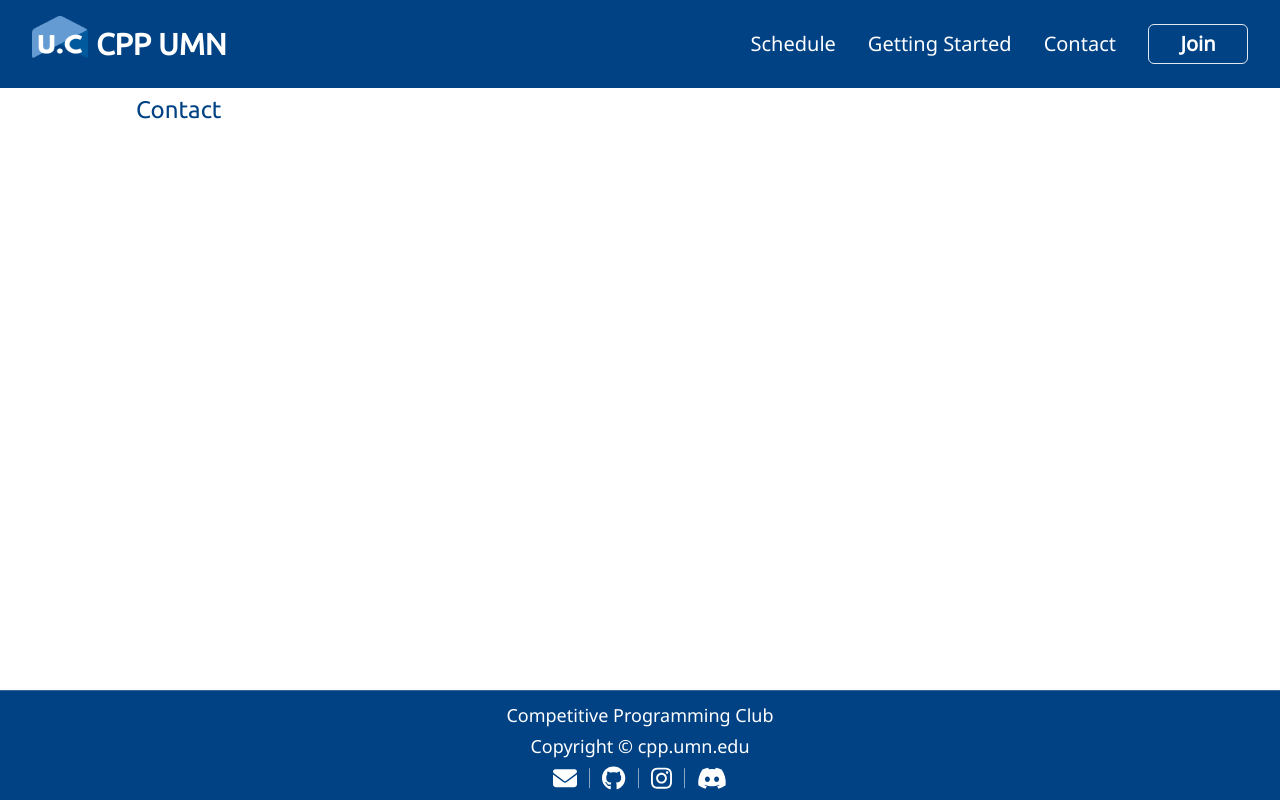
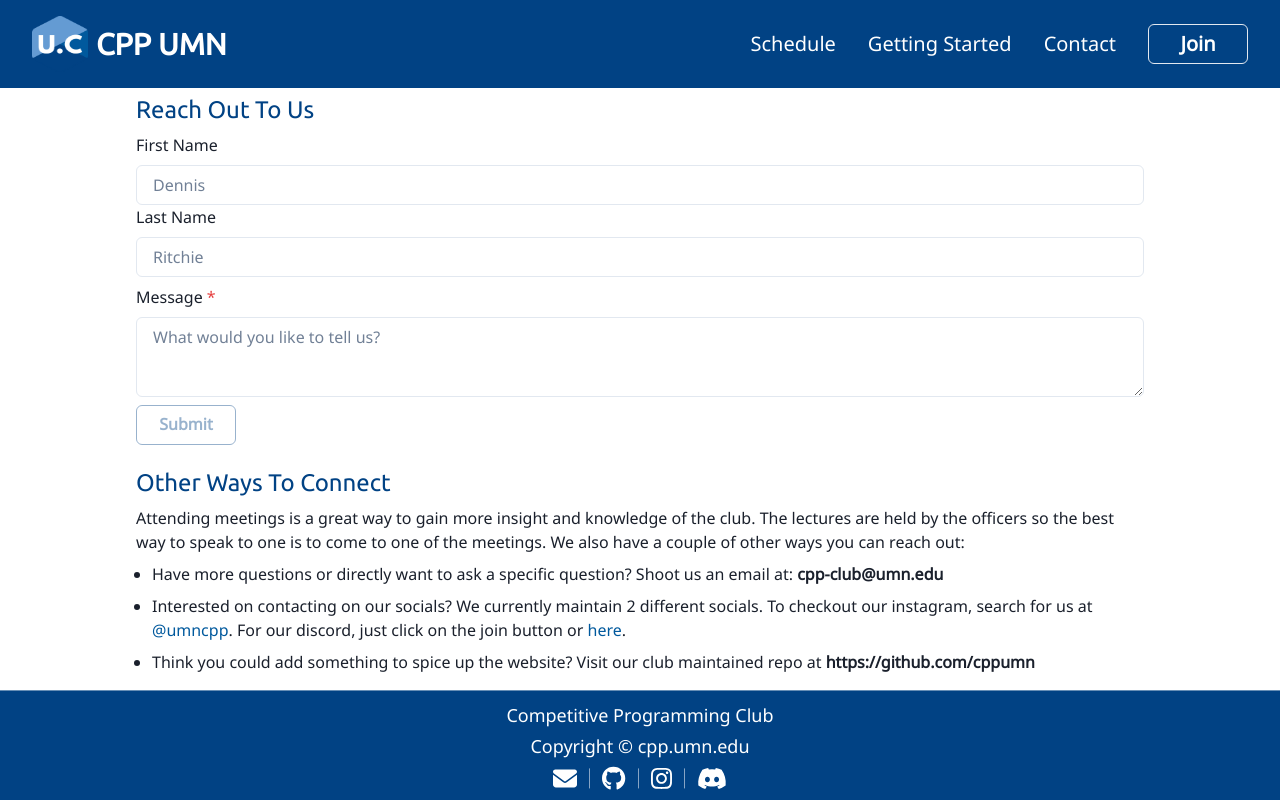
Before and after one commit to cppumn/website, a React (Create React App) app in the folder cpp-website/: page /contact in a window 1280 px wide. Built offline with nearby package versions, Linux system fonts and the light colour scheme.

Commit message:
basic contact page setup

```diff
--- /dev/null
+++ b/cpp-website/src/components/Contact/Contact.tsx
@@ -0,0 +1,126 @@
+import { useState } from "react";
+import {
+  Flex,
+  Stack,
+  FormControl,
+  FormLabel,
+  UnorderedList,
+  ListItem,
+  Button,
+  Link as ChakraLink,
+  Input,
+  Textarea,
+  Heading,
+  Text } from "@chakra-ui/react";
+import { CPPTheme, instagram, discordInvite, email } from "globals/CPPInfo";
+
+// WARNING: Proper format checking should be done also there could be issues of spam
+const Contact = () => {
+
+  const [firstName, setFirstName]: [string, Function] = useState<string>('');
+  const [lastName, setLastName]: [string, Function] = useState<string>('');
+  const [message, setMessage]: [string, Function] = useState<string>('');
+  const isValidMsg: boolean = message !== '';
+
+  const sendMail = (): void => {
+    const name: string = firstName + " " + lastName;
+    const mail: string = `mailto:${email}`;
+    const subject: string = "Page Questions - From " + name;
+
+    window.open(mail + '?subject=' + subject + '&body=' + message);
+  }
+
+  return (
+    <Flex
+      flexDirection="column"
+      maxW={1024}
+      m="auto"
+      gap={6}
+      p={2}
+    >
+      <Stack>
+        <Heading
+          color={CPPTheme.darkblue}
+          fontSize="1.5rem"
+          fontWeight={450}
+        >
+          Reach Out To Us
+        </Heading>
+        <FormControl>
+          <FormLabel>First Name</FormLabel>
+          <Input
+            placeholder="Dennis"
+            onChange={(event) => setFirstName(event.target.value)}
+          />
+          <FormLabel>Last Name</FormLabel>
+          <Input
+            placeholder="Ritchie"
+            onChange={(event) => setLastName(event.target.value)}
+          />
+        </FormControl>
+        <FormControl isRequired>
+          <FormLabel>Message</FormLabel>
+          <Textarea
+            placeholder="What would you like to tell us?"
+            onChange={(event) => setMessage(event.target.value)}
+          />
+        </FormControl>
+        <Button
+          colorScheme={CPPTheme.darkblue}
+          variant="outline"
+          color={CPPTheme.darkblue}
+          width="100px"
+          isDisabled={!isValidMsg}
+          onClick={() => sendMail()}
+          _hover={{
+            bg: CPPTheme.darkblue,
+            color: "white"
+          }}
+        >
+          Submit
+        </Button>
+      </Stack>
+      <Stack>
+        <Stack>
+          <Heading
+            color={CPPTheme.darkblue}
+            fontSize="1.5rem"
+            fontWeight={450}
+          >
+            Other Ways To Connect
+          </Heading>
+          <Text>
+            Attending meetings is a great way to gain more insight
+            and knowledge of the club. The lectures are held by the
+            officers so the best way to speak to one is to come to
+            one of the meetings. We also have a couple of other ways
+            you can reach out:
+          </Text>
+          <Flex>
+            <UnorderedList spacing="0.5rem">
+              <ListItem>
+                Have more questions or directly want to ask a specific
+                question? Shoot us an email
+                at: <Text as="span" fontWeight="bold">cpp-club@umn.edu</Text>
+              </ListItem>
+              <ListItem>
+                Interested on contacting on our socials? We currently maintain
+                2 different socials. To checkout our instagram, search for
+                us at <ChakraLink color={CPPTheme.blue} href={instagram}>@umncpp</ChakraLink>. For
+                our discord, just click on the join button
+                or <ChakraLink color={CPPTheme.blue} href={discordInvite}>here</ChakraLink>.
+              </ListItem>
+              <ListItem>
+                Think you could add something to spice up the website? Visit our
+                club maintained repo
+                at <Text as="span" fontWeight="bold">https://github.com/cppumn</Text>
+              </ListItem>
+            </UnorderedList>
+          </Flex>
+        </Stack>
+      </Stack>
+    </Flex>
+  );
+}
+
+export default Contact;
--- a/cpp-website/src/components/Footer/FooterLinks.tsx
+++ b/cpp-website/src/components/Footer/FooterLinks.tsx
@@ -5,7 +5,6 @@ import { faDiscord, faGithub, faInstagram } from '@fortawesome/free-brands-svg-i
 import { faEnvelope } from "@fortawesome/free-solid-svg-icons";
 
 import {email, githubOrg, instagram, discordInvite} from "globals/CPPInfo";
-import { fontSizes } from "globals/fontSizes";
 
 const FooterLinks = () => {
   return (
--- a/cpp-website/src/pages/ContactPage.tsx
+++ b/cpp-website/src/pages/ContactPage.tsx
@@ -1,12 +1,8 @@
-import { Flex, Heading } from "@chakra-ui/react";
-
-import { CPPTheme } from "globals/CPPInfo";
+import Contact from "components/Contact/Contact";
 
 const ContactPage = () => {
   return (
-    <Flex maxW={1024} m="auto" p={2}>
-      <Heading color={CPPTheme.darkblue} fontSize="1.5rem" fontWeight={450}>Contact</Heading>
-    </Flex>
+    <Contact />
   );
 };
 
```
